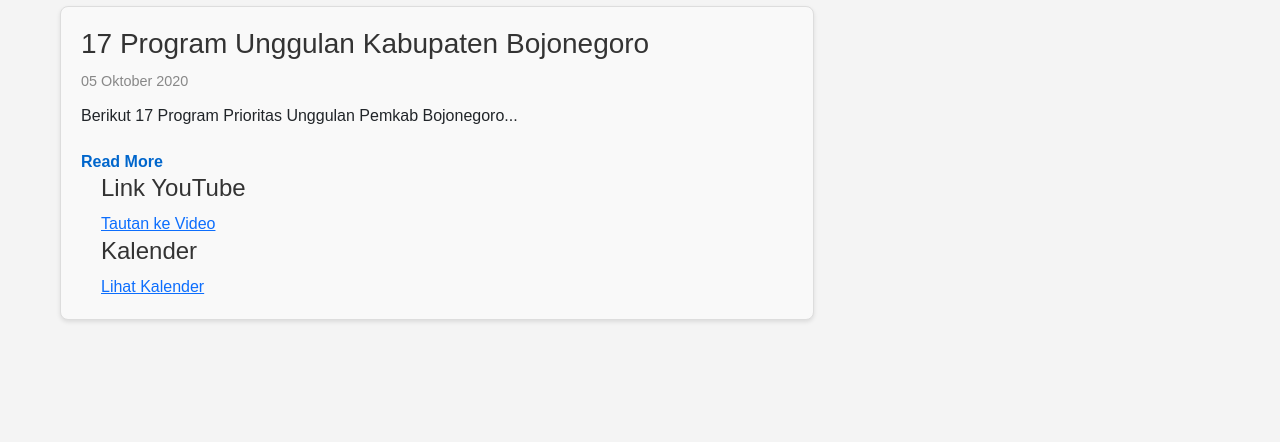
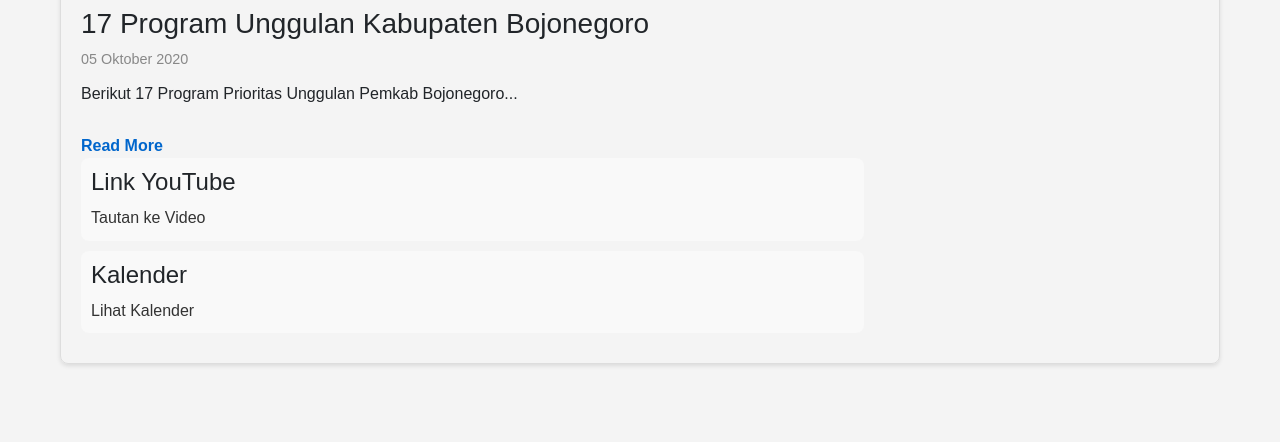
Before and after one commit to aisyahfitriabisdig/redesign-web-aisyahfitria, a plain HTML site: page index.html in a window 1280 px wide. Shown: the part 358-800 px from the top of the page. Drawn offline with Linux system fonts and the light colour scheme; files that its build step writes are made by us from their sources.

Commit message:
Update styles.css

```diff
--- a/assest/css/styles.css
+++ b/assest/css/styles.css
@@ -106,70 +106,6 @@ body {
     background-color: #f7f3f3; /* Warna latar belakang saat hover */
     color: rgb(24, 2, 2);
 }
-body {
-    font-family: Arial, sans-serif;
-    line-height: 1.6;
-    margin: 20px;
-}
-
-.container {
-    display: flex;
-    justify-content: space-between;
-}
-
-.content {
-    width: 65%;
-}
-
-.sidebar {
-    width: 30%;
-    padding-left: 20px;
-}
-
-h2, h3, h4 {
-    color: #333;
-}
-
-p {
-    margin: 10px 0;
-}
-
-.date {
-    color: #777;
-    font-size: 0.9em;
-}
-
-ul {
-    margin: 10px 0;
-    padding-left: 20px;
-}
-
-li {
-    margin: 5px 0;
-}
-
-iframe {
-    width: 100%;
-    height: auto;
-}
-
-.article-box {
-    border: 1px solid #ccc;
-    padding: 15px;
-    margin-bottom: 20px;
-    border-radius: 5px;
-    background-color: #f9f9f9;
-}
-
-.read-more {
-    color: #007BFF;
-    text-decoration: none;
-    font-weight: bold;
-}
-
-.read-more:hover {
-    text-decoration: underline;
-}
 .container {
     max-width: 1200px;
     margin: 0 auto;
@@ -182,6 +118,8 @@ iframe {
 }
 
 .article-box {
+    display: flex;
+    justify-content: space-between;
     border: 1px solid #ddd;
     padding: 20px;
     margin-bottom: 20px;
@@ -189,17 +127,21 @@ iframe {
     box-shadow: 0 2px 4px rgba(0, 0, 0, 0.1);
 }
 
-.article-box h3 {
+.article-content {
+    flex: 0 0 70%; /* Perhatikan ukuran ini dapat disesuaikan */
+}
+
+.text-content h3 {
     margin-top: 0;
 }
 
-.article-box .date {
+.text-content .date {
     color: #888;
     font-size: 0.9em;
     margin-bottom: 10px;
 }
 
-.article-box .read-more {
+.text-content .read-more {
     display: inline-block;
     margin-top: 10px;
     color: #0066cc;
@@ -207,6 +149,34 @@ iframe {
     font-weight: bold;
 }
 
-.article-box .read-more:hover {
+.text-content .read-more:hover {
     text-decoration: underline;
 }
+
+.sidebar {
+    flex: 0 0 25%; /* Perhatikan ukuran ini dapat disesuaikan */
+}
+
+.youtube-box,
+.calendar-box {
+    background-color: #f9f9f9;
+    padding: 10px;
+    margin-bottom: 10px;
+    border-radius: 8px;
+}
+
+.youtube-box h4,
+.calendar-box h4 {
+    margin-top: 0;
+}
+
+.youtube-box a,
+.calendar-box a {
+    text-decoration: none;
+    color: #333;
+}
+
+.youtube-box a:hover,
+.calendar-box a:hover {
+    text-decoration: underline;
+}
```
